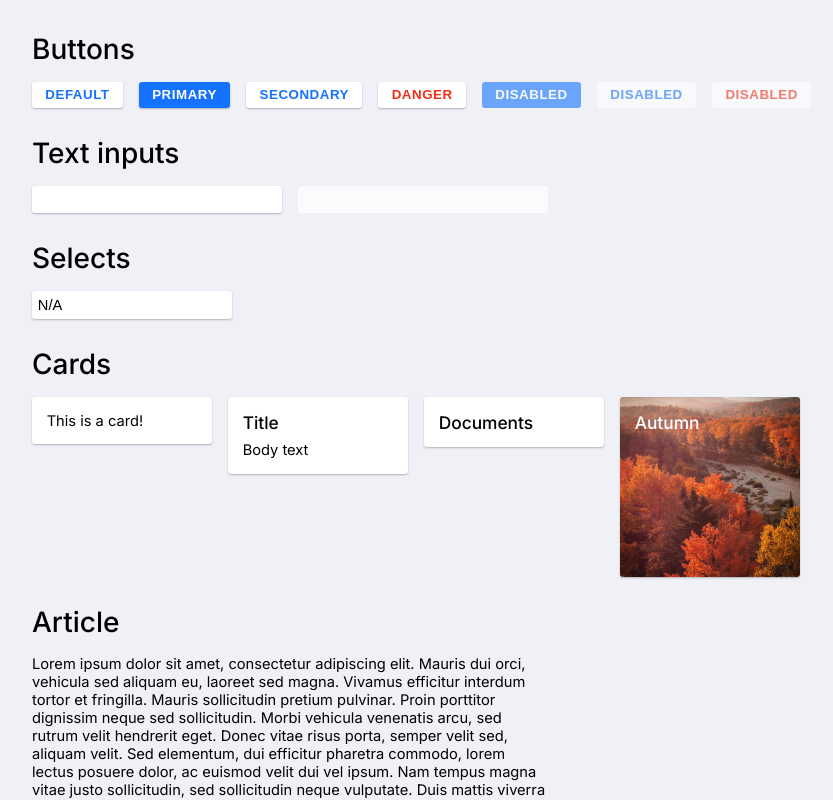
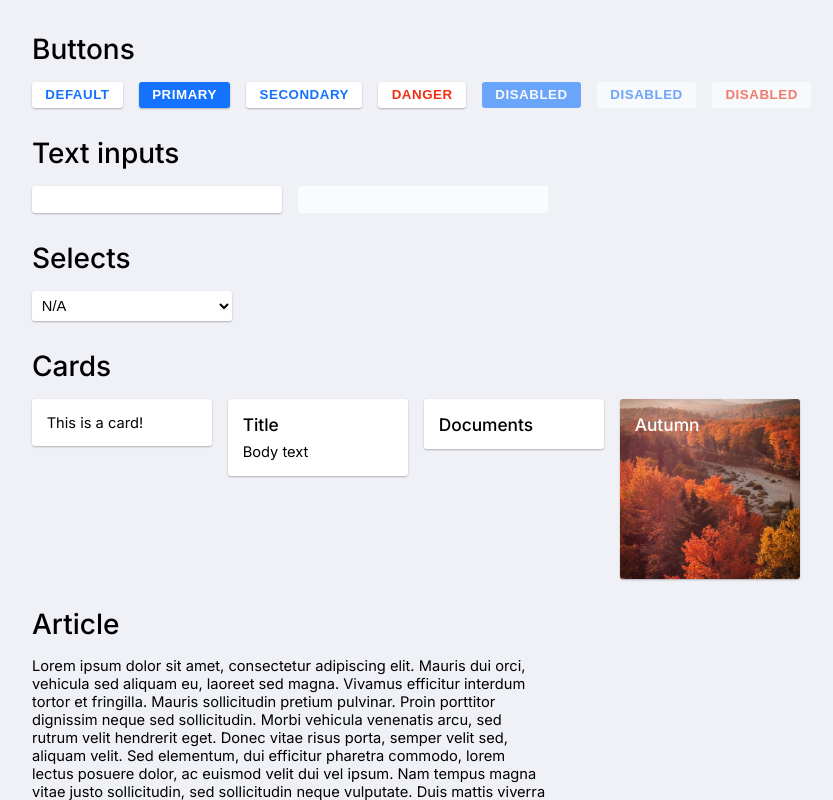
Before and after one commit to Acowdy/aether-react, a React (Create React App) app: page / in a window 1280 px wide. Shown: the top 800 px of the page, without its empty margins (0-833 px from the left). Built offline with nearby package versions, Linux system fonts and the light colour scheme.

Commit message:
Add decoration to select

```diff
--- a/src/styles/Select.scss
+++ b/src/styles/Select.scss
@@ -3,7 +3,4 @@
 
 select {
     @include form-control;
-    appearance: none;
-    -webkit-appearance: none;
-    -moz-appearance: none;
 }
```
